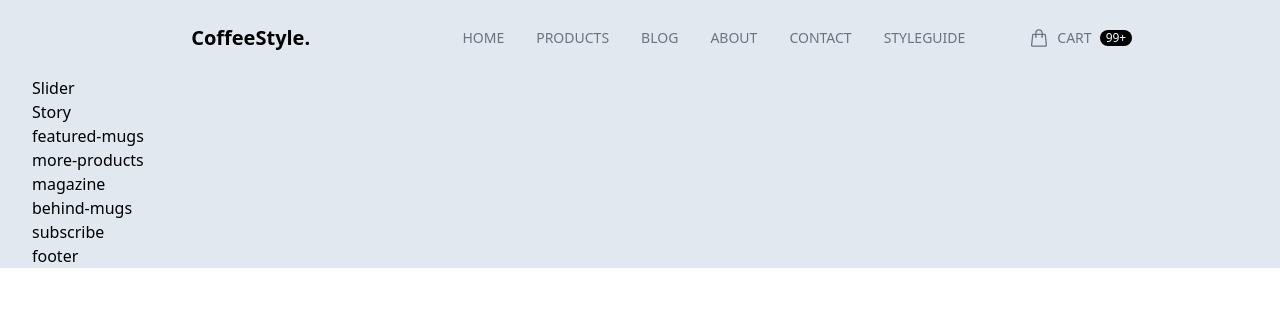
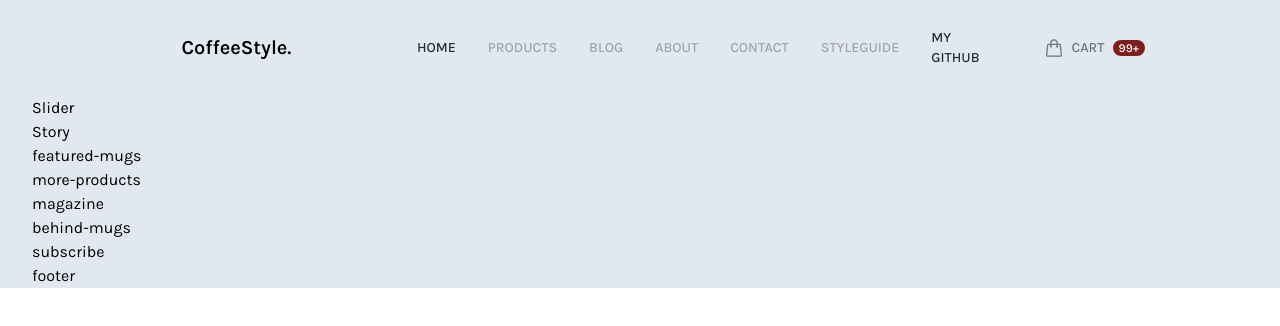
Before and after one commit to huynhyenchi/tailwindcss-coffee-style, a website: page public/index.html in a window 1280 px wide. Drawn offline with Linux system fonts and the light colour scheme.

Commit message:
Anh Pha help me

```diff
--- a/public/index.html
+++ b/public/index.html
@@ -4,55 +4,63 @@
   <meta charset="UTF-8">
   <meta name="viewport" content="width=device-width, initial-scale=1.0">
   <title>Coffee Style</title>
+  <link rel="icon" href="./img/favicon/favicon.png" type="image/x-icon">
   <link href="./output.css" type="text/css" rel="stylesheet">
+  <script src="./main.js" type="text/javascript" async></script>
 </head>
 <body>
   <div id="root">
-    <div class="content-wrapper max-w-screen-2xl text-base mx-auto px-8 bg-slate-200">
-      <header class="py-6 mx-10">
-        <nav class="flex flex-row justify-between place-items-center">
+    <div class="content-wrapper font-Karla max-w-screen-2xl text-base mx-auto px-8 bg-slate-200">
+      <header class="p-6 mx-auto">
+        <nav class="flex flex-row justify-between items-center relative">
           <div class="logo basis-2/6 text-center text-xl font-semibold cursor-pointer">
             CoffeeStyle.
           </div>
 
-          <ul class="basis-3/6 flex items-center justify-end gap-8 uppercase text-sm text-gray-500">
-            <li class="yc-top-menu-item">
+          <ul id="yc-top-menu" class="basis-3/6 hidden lg:flex lg:items-center lg:justify-end lg:gap-8 uppercase
+          text-sm text-gray-400 font-medium">
+            <li class="yc-top-menu-item yc-top-menu-item-active">
               <a href="#" class="">HOME</a>
             </li>
-
             <li class="yc-top-menu-item">
               <a href="#" class="">PRODUCTS</a>
             </li>
-
             <li class="yc-top-menu-item">
               <a href="#" class="">BLOG</a>
             </li>
-
             <li class="yc-top-menu-item">
               <a href="#" class="">ABOUT</a>
             </li>
-
             <li class="yc-top-menu-item">
               <a href="#" class="">CONTACT</a>
             </li>
-
             <li class="yc-top-menu-item">
               <a href="#" class="">STYLEGUIDE</a>
             </li>
+            <li class="yc-top-menu-item yc-top-menu-item-active">
+              <a href="https://github.com/" target="blank" class="">My GitHub</a>
+            </li>
           </ul>
 
-          <ul class="basis-1/6 flex justify-start items-center
-          ml-16 uppercase text-sm text-gray-500 font-medium">
-            <li class="">
+          <ul class="basis-3/6 lg:basis-1/6 flex justify-end lg:justify-start items-center ml-16 uppercase text-sm text-gray-500 font-medium">
+            <li class="yc-top-menu-item">
               <a href="#" class="flex items-center">
-                <svg xmlns="http://www.w3.org/2000/svg" fill="none" viewBox="0 0 24 24" stroke-width="1.5" stroke="currentColor" class="yc-icon">
+                <svg xmlns="http://www.w3.org/2000/svg" fill="none" viewBox="0 0 24 24"
+                stroke-width="1.5" stroke="currentColor" class="yc-icon">
                   <path stroke-linecap="round" stroke-linejoin="round" d="M15.75 10.5V6a3.75 3.75 0 1 0-7.5 0v4.5m11.356-1.993 1.263 12c.07.665-.45 1.243-1.119 1.243H4.25a1.125 1.125 0 0 1-1.12-1.243l1.264-12A1.125 1.125 0 0 1 5.513 7.5h12.974c.576 0 1.059.435 1.119 1.007ZM8.625 10.5a.375.375 0 1 1-.75 0 .375.375 0 0 1 .75 0Zm7.5 0a.375.375 0 1 1-.75 0 .375.375 0 0 1 .75 0Z" />
                 </svg>
                 <span class="mx-2">Cart</span>
-                <span class="yc-badge-solid bg-black text-white">99+</span>
+                <span class="yc-badge-circle bg-red-900 text-white">99+</span>
               </a>
             </li>
-          </ul>
+          </ul> <!-- End ul cart-->
+
+          <div class="basis-1/6 lg:hidden flex items-center cursor-pointer px-3 sm:px-8">
+            <svg id="yc-toggle-top-menu-icon" xmlns="http://www.w3.org/2000/svg" class="yc-icon" fill="none" viewBox="0 0 24 24"
+            stroke-width="1.5" stroke="currentColor">
+              <path stroke-linecap="round" stroke-linejoin="round" d="M3.75 6.75h16.5M3.75 12h16.5M12 17.25h8.25" />
+            </svg>
+          </div>
         </nav>
       </header>
 
--- /dev/null
+++ b/public/main.js
@@ -0,0 +1,16 @@
+const topMenu = document.getElementById('yc-top-menu')
+const toggleTopMenuIcon = document.getElementById('yc-toggle-top-menu-icon')
+
+document.addEventListener('click', (e) => {
+  if(toggleTopMenuIcon.contains(e.target)) {
+    //Click to chính Toggle icon
+    topMenu.classList.toggle('yc-topmenu-expanded')
+    topMenu.classList.toggle('hidden')
+  } else {
+    //Click outside from Toggle icon
+    if(topMenu.classList.contains('yc-topmenu-expanded')) {
+      topMenu.classList.remove('yc-topmenu-expanded')
+      topMenu.classList.add('hidden')
+    }
+  }
+})
--- a/src/input.css
+++ b/src/input.css
@@ -1,19 +1,29 @@
+@import url('https://fonts.googleapis.com/css2?family=Karla:ital,wght@0,200..800;1,200..800&display=swap');
 @tailwind base;
 @tailwind components;
 @tailwind utilities;
 /* ct = custom */
 /* yc: yenchi */
-  .yc-top-menu-item {
+
+.yc-topmenu-expanded {
+  @apply absolute top-10 z-50 w-full text-center bg-white animate-slideDown;
+}
+
+.yc-top-menu-item {
   @apply cursor-pointer py-1 hover:text-gray-800
-  relative after:absolute after:bottom-0 after:left-0
-  after:bg-light-coffee after:h-0.5 after:w-0 hover:after:w-full
-  after:transition-all after:ease-in-out after:duration-300;
+  relative after:lg:absolute after:lg:bottom-0 after:lg:left-0
+  after:lg:bg-light-coffee after:lg:h-0.5 after:lg:w-0 hover:after:lg:w-full
+  after:lg:transition-all after:lg:ease-in-out after:lg:duration-300;
+}
+
+.yc-top-menu-item-active {
+  @apply text-gray-800;
 }
 
 .yc-icon {
   @apply w-5 h-5 inline-block;
 }
 
-.yc-badge-solid {
+.yc-badge-circle {
   @apply text-xs text-center rounded-full px-1.5;
 }
--- a/tailwind.config.js
+++ b/tailwind.config.js
@@ -3,8 +3,20 @@ module.exports = {
   content: ["./public/**/*.{html,js}"],
   theme: {
     extend: {
+      fontFamily: {
+        Karla: ['Karla', 'sans-serif']
+      },
       colors: {
         'light-coffee': '#C89F94'
+      },
+      keyframes: {
+        slideDown: {
+          '0%': { transform: 'translateY(-100%)' },
+          '100%': { transform: 'translateY(0)'}
+        }
+      },
+      animation: {
+        slideDown: 'slideDown .4s ease-in-out',
       }
     },
   },
```
Also changed, not shown: public/img/favicon/favicon.png (added), public/output.css, 1 other file.
